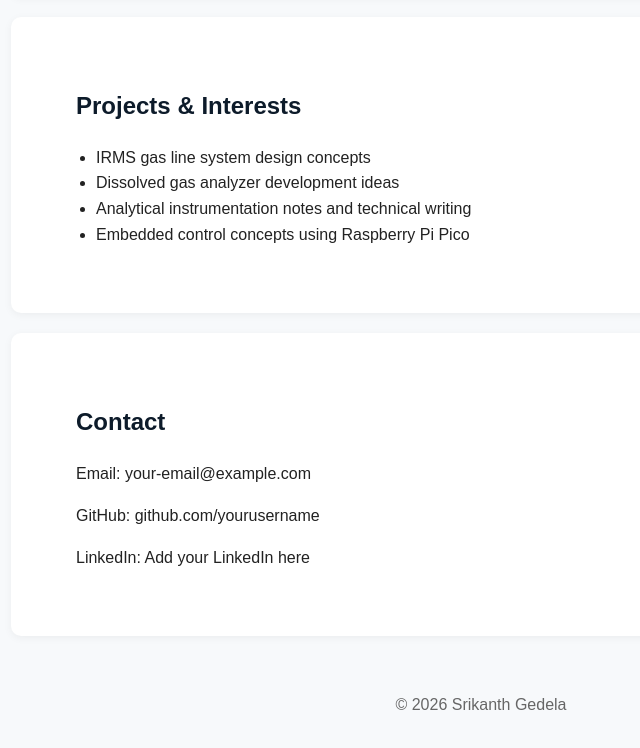
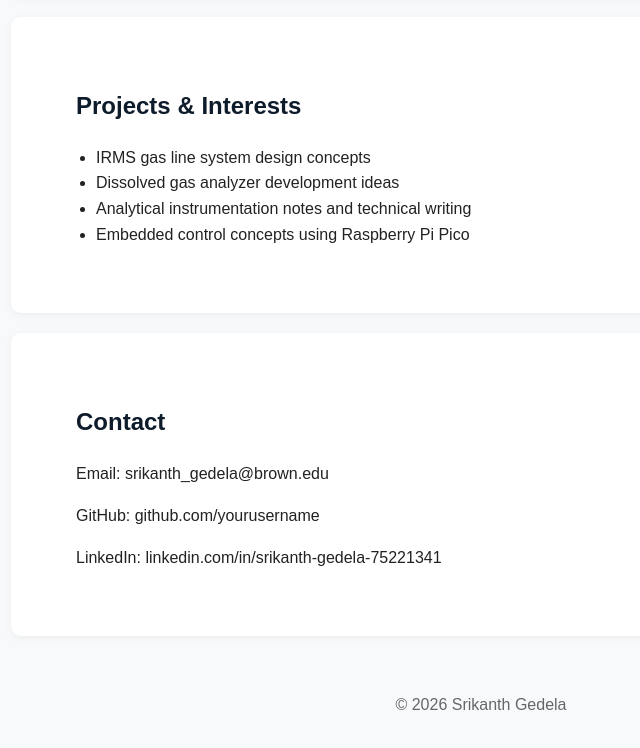
Before and after one commit to srikanthgedela86/srikanthgedela86, a plain HTML site: page index.html in a window 1280 px wide. Shown: the part 1054-1802 px from the top of the page, without its empty margins (159-799 px from the left). Drawn offline with Linux system fonts and the light colour scheme.

Commit message:
Update index.html

```diff
--- a/index.html
+++ b/index.html
@@ -57,9 +57,9 @@
   <section class="section">
     <div class="container">
       <h2>Contact</h2>
-      <p>Email: your-email@example.com</p>
+      <p>Email: srikanth_gedela@brown.edu</p>
       <p>GitHub: github.com/yourusername</p>
-      <p>LinkedIn: Add your LinkedIn here</p>
+      <p>LinkedIn: linkedin.com/in/srikanth-gedela-75221341</p>
     </div>
   </section>
 
```
